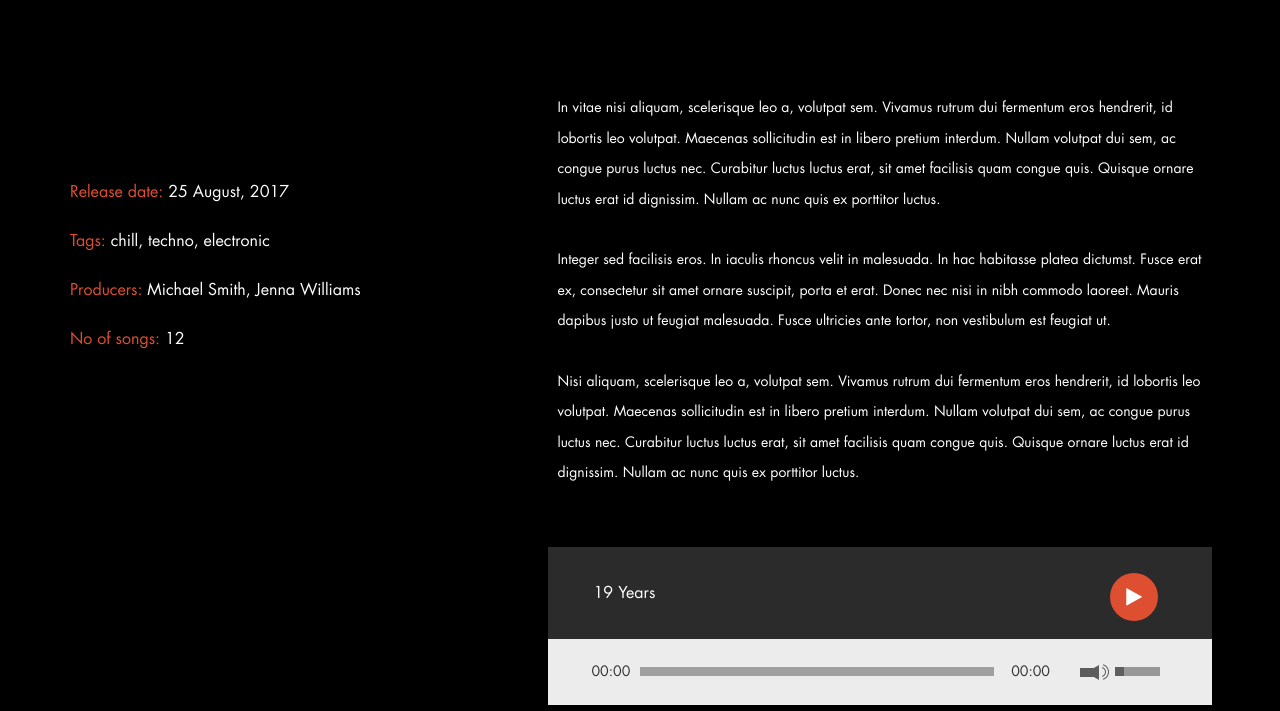
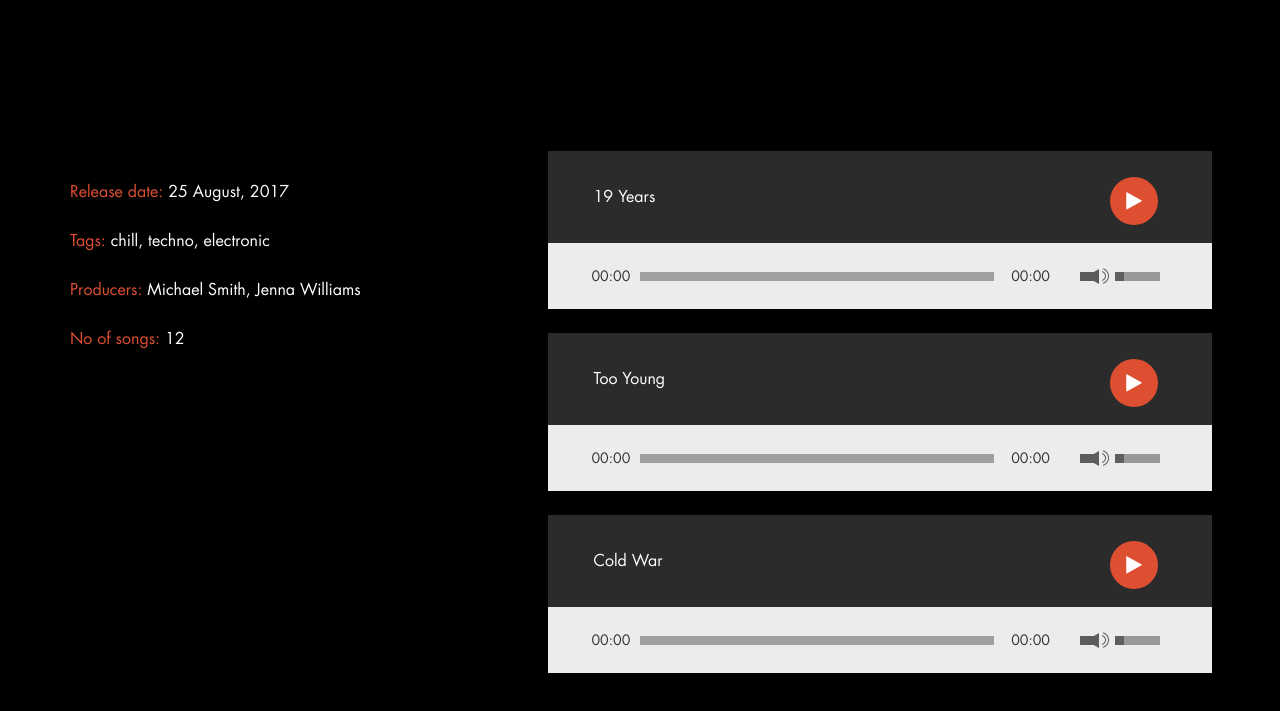
Before and after one commit to JosephOsei1/Yhaw-Hero, a plain HTML site: page single.html in a window 1280 px wide. Shown: the part 386-1097 px from the top of the page. Drawn offline with Linux system fonts and the light colour scheme.

Commit message:
new files

```diff
--- a/single.html
+++ b/single.html
@@ -118,9 +118,9 @@
 				<div class="col-lg-7 single_content_col">
 					<div class="single_content">
 						<div class="single_text">
-							<p> In vitae nisi aliquam, scelerisque leo a, volutpat sem. Vivamus rutrum dui fermentum eros hendrerit, id lobortis leo volutpat. Maecenas sollicitudin est in libero pretium interdum. Nullam volutpat dui sem, ac congue purus luctus nec. Curabitur luctus luctus erat, sit amet facilisis quam congue quis. Quisque ornare luctus erat id dignissim. Nullam ac nunc quis ex porttitor luctus.</p>
-							<p>Integer sed facilisis eros. In iaculis rhoncus velit in malesuada. In hac habitasse platea dictumst. Fusce erat ex, consectetur sit amet ornare suscipit, porta et erat. Donec nec nisi in nibh commodo laoreet. Mauris dapibus justo ut feugiat malesuada. Fusce ultricies ante tortor, non vestibulum est feugiat ut.</p>
-							<p>Nisi aliquam, scelerisque leo a, volutpat sem. Vivamus rutrum dui fermentum eros hendrerit, id lobortis leo volutpat. Maecenas sollicitudin est in libero pretium interdum. Nullam volutpat dui sem, ac congue purus luctus nec. Curabitur luctus luctus erat, sit amet facilisis quam congue quis. Quisque ornare luctus erat id dignissim. Nullam ac nunc quis ex porttitor luctus.</p>
+							<p></p>
+							<p></p>
+							<p></p>
 						</div>
 						<div class="single_players">
 
```
